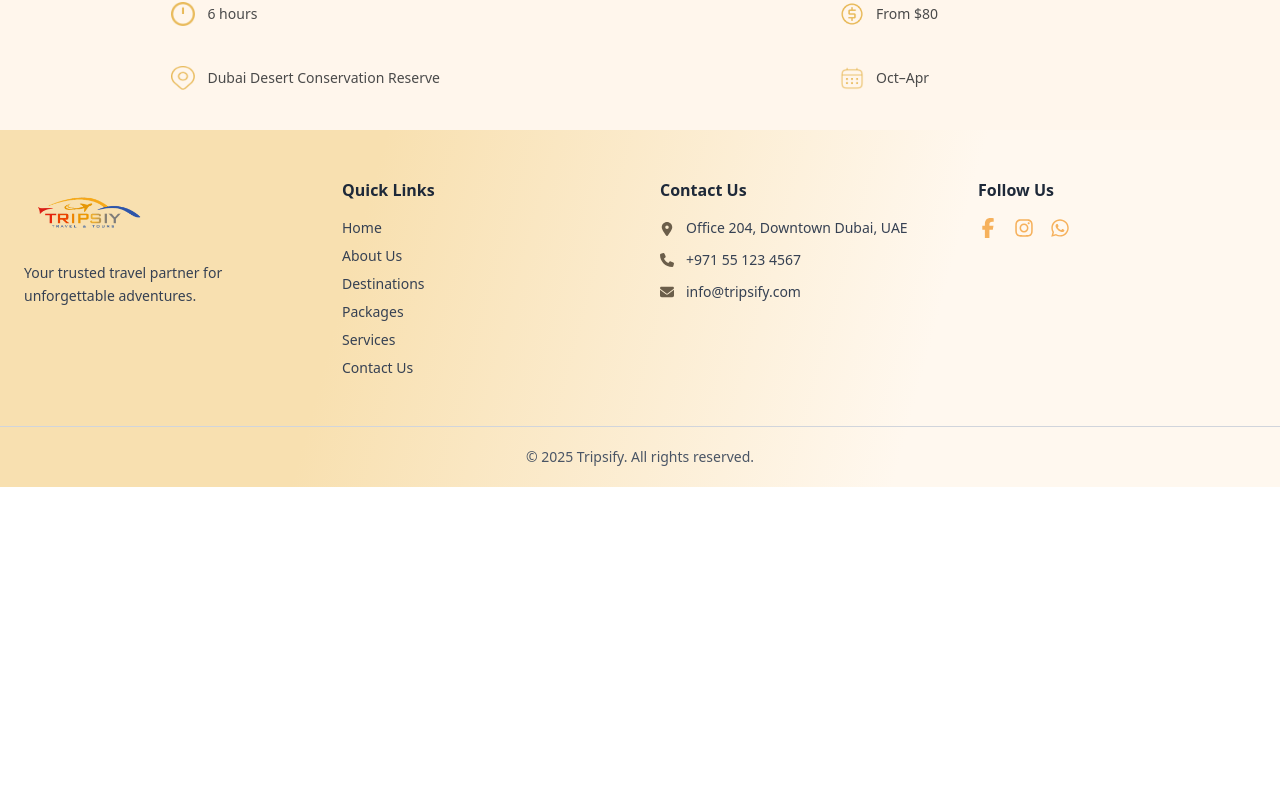
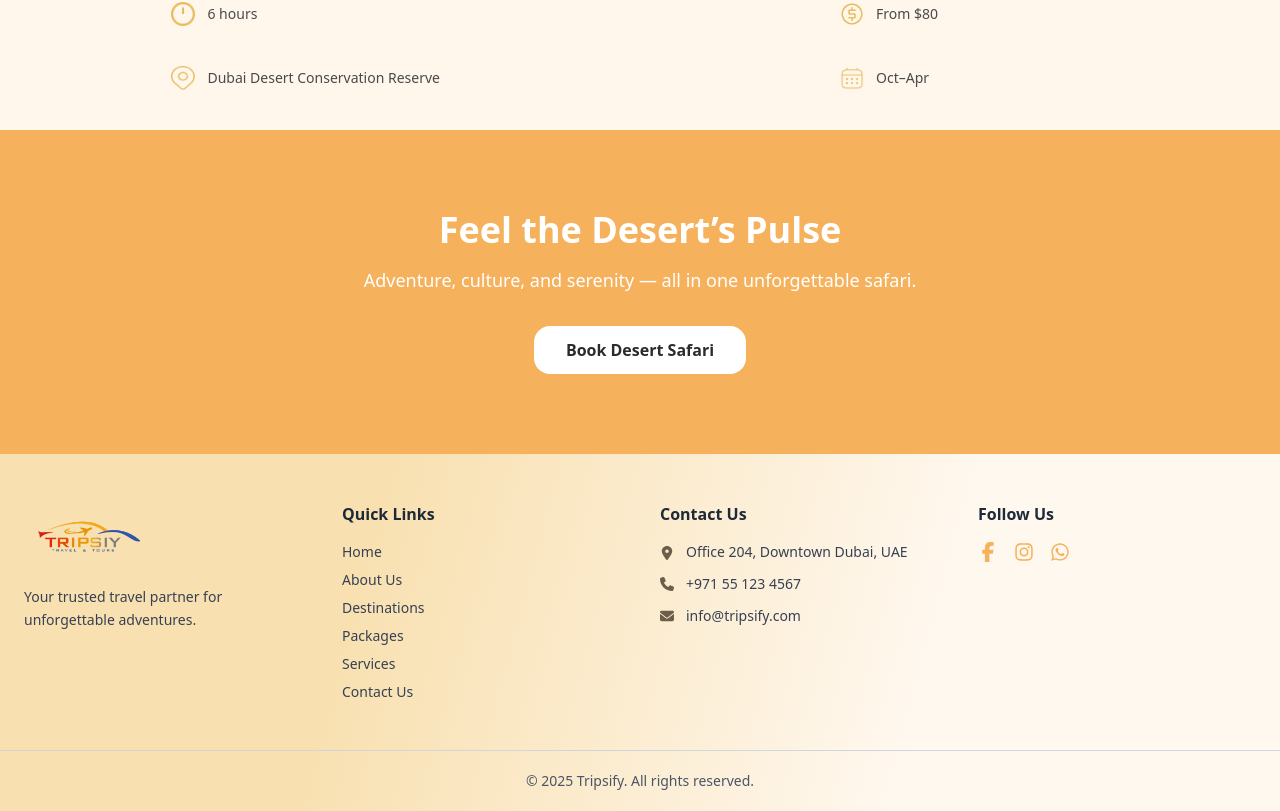
Before and after one commit to hammad200208/Travel-Tours, a React (Vite) app: page /desert-safari in a window 1280 px wide. Shown: the part 1560-2371 px from the top of the page. Before the commit the page ends 2047 px from the top, so only its background shows below. Built offline with nearby package versions, Linux system fonts and the light colour scheme.

Commit message:
modefied desert safari and components

```diff
--- /dev/null
+++ b/src/pages/Desert-Safari/Booking.jsx
@@ -0,0 +1,26 @@
+import React from 'react'
+
+const Booking = () => {
+  return (
+    <>
+            <section className="w-full bg-[#F6B15C] py-20 text-center flex flex-col items-center justify-center">
+      {/* Heading */}
+      <h2 className="text-3xl md:text-4xl font-bold text-white mb-4">
+        Feel the Desert’s Pulse
+      </h2>
+
+      {/* Paragraph */}
+      <p className="text-white text-lg max-w-xl mb-8">
+        Adventure, culture, and serenity — all in one unforgettable safari.
+      </p>
+
+      {/* Button */}
+      <button className="bg-white text-[#2B2B2B] font-semibold px-8 py-3 rounded-2xl hover:bg-gray-200 transition duration-300">
+        Book Desert Safari
+      </button>
+    </section>
+    </>
+  )
+}
+
+export default Booking
--- a/src/pages/Desert-Safari/Safari.jsx
+++ b/src/pages/Desert-Safari/Safari.jsx
@@ -2,6 +2,7 @@ import React from 'react'
 import Home from '../Desert-Safari/Hero.jsx'
 import Experience from '../Desert-Safari/Experience.jsx'
 import Cards from '../Desert-Safari/Cards.jsx'
+import Booking from '../Desert-Safari/Booking.jsx'
 
 const Safari = () => {
   return (
@@ -9,6 +10,7 @@ const Safari = () => {
       <Home />
       <Experience />
       <Cards />
+      <Booking />
     </>
   )
 }
```
